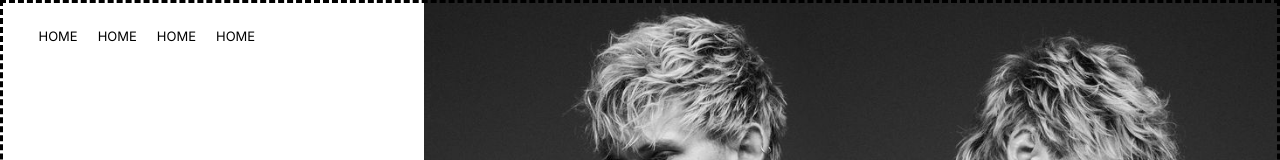
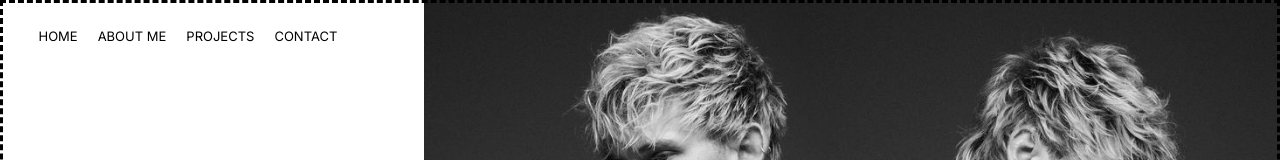
Before and after one commit to victrfiuza/Portfolio, a plain HTML site: page index.html in a window 1280 px wide. Shown: the top 160 px of the page. Drawn offline with Linux system fonts and the light colour scheme.

Commit message:
navbar__att

```diff
--- a/index.html
+++ b/index.html
@@ -15,9 +15,9 @@
             <div class="navbar">
                 <ul>
                     <li><a href="#">HOME</a></li>
-                    <li><a href="#">HOME</a></li>
-                    <li><a href="#">HOME</a></li>
-                    <li><a href="#">HOME</a></li>
+                    <li><a href="#">ABOUT ME</a></li>
+                    <li><a href="#">PROJECTS</a></li>
+                    <li><a href="#">CONTACT</a></li>
                 </ul>
             </div>
         </nav>
```
